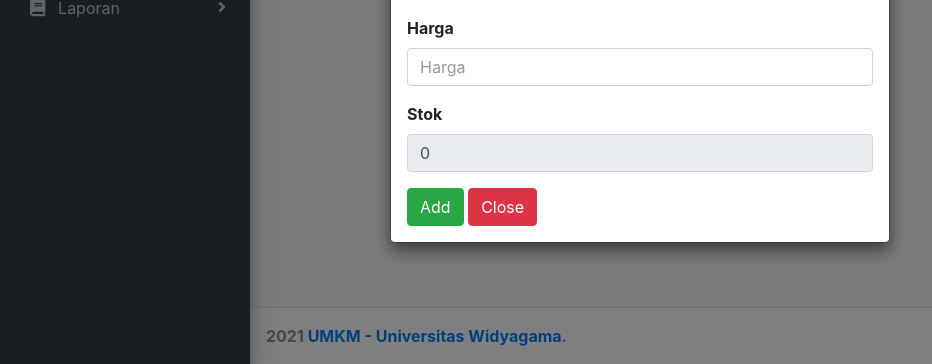
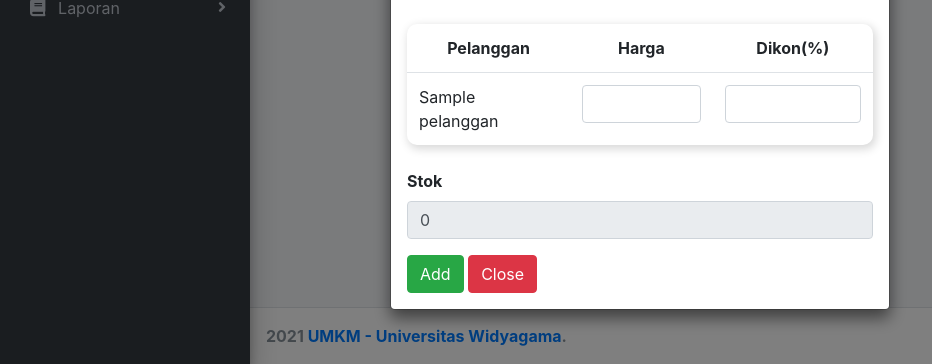
Before and after one commit to alifahfathonah/umkm_uwg, a CodeIgniter app: page /database/produk in a window 1280 px wide, after a click on "Add". Shown: the part 436-800 px from the top of the page, without its empty margins (0-932 px from the left). Run offline with CodeIgniter, Linux system fonts and the light colour scheme; a user stored in the database is signed in; tables that the repository leaves empty hold one stand-in row (values such as "Sample post"); some libraries are stand-ins or nearby versions.

Commit message:
update produk by pelanggan

```diff
--- a/application/controllers/Produk.php
+++ b/application/controllers/Produk.php
@@ -9,12 +9,16 @@ class Produk extends CI_Controller {
 		if ($this->session->userdata('status') !== 'login' ) {
 			redirect('/');
 		}
-		$this->load->model('produk_model');
+		$this->load->model([
+			'produk_model',
+			'pelanggan_model'
+		]);
 	}
 
 	public function index()
 	{
-		$this->load->view('produk');
+		$d['tipe_pelanggan'] = $this->pelanggan_model->get_tipe();
+		$this->load->view('produk', $d);
 	}
 
 	public function read()
@@ -48,9 +52,22 @@ class Produk extends CI_Controller {
 			'nama_produk' => $this->input->post('nama_produk'),
 			'satuan' => $this->input->post('satuan'),
 			'kategori' => $this->input->post('kategori'),
-			'harga' => $this->input->post('harga'),
 			'stok' => $this->input->post('stok')
 		);
+
+		$tipe_pelanggan = $this->pelanggan_model->get_tipe();
+		if(!empty($tipe_pelanggan)){
+			foreach($tipe_pelanggan as $key => $value){
+				$pelanggan = strtolower($value->nama);
+				$data["pelanggan"][] = [
+					"tipe" => $value->id,
+					"id" => $this->input->post("id".$pelanggan),
+					"harga" => $this->input->post("harga_".$pelanggan),
+					"diskon" => $this->input->post("diskon_".$pelanggan),
+				];
+			}
+		}
+
 		if ($this->produk_model->create($data)) {
 			echo json_encode($data);
 		}
@@ -75,6 +92,20 @@ class Produk extends CI_Controller {
 			'harga' => $this->input->post('harga'),
 			'stok' => $this->input->post('stok')
 		);
+
+		$tipe_pelanggan = $this->pelanggan_model->get_tipe();
+		if(!empty($tipe_pelanggan)){
+			foreach($tipe_pelanggan as $key => $value){
+				$pelanggan = strtolower($value->nama);
+				$data["pelanggan"][] = [
+					"tipe" => $value->id,
+					"id" => $this->input->post("id".$pelanggan),
+					"harga" => $this->input->post("harga_".$pelanggan),
+					"diskon" => $this->input->post("diskon_".$pelanggan),
+				];
+			}
+		}
+
 		if ($this->produk_model->update($id,$data)) {
 			echo json_encode('sukses');
 		}
--- a/application/models/Produk_model.php
+++ b/application/models/Produk_model.php
@@ -7,37 +7,111 @@ class Produk_model extends CI_Model {
 
 	public function create($data)
 	{
-		return $this->db->insert($this->table, $data);
+		$pelanggan = $data["pelanggan"];
+		unset($data["pelanggan"]);
+
+		$this->db->insert($this->table, $data);
+		$produk_id = $this->db->insert_id();
+
+		if($produk_id){
+			if(!empty($pelanggan)){
+				foreach($pelanggan as $key => $value){
+					$this->db->insert("tipe_produk_pelanggan",[
+						"produk" => $produk_id,
+						"tipe" => $value["tipe"],
+						"harga" => $value["harga"],
+						"diskon" => $value["diskon"],
+					]);
+				}
+			}
+
+			return $produk_id;
+		}else{
+			return;
+		}
 	}
 
 	public function read()
 	{
-		$this->db->select('produk.id, produk.barcode, produk.nama_produk, produk.harga, produk.stok, kategori_produk.kategori, satuan_produk.satuan');
-		$this->db->from($this->table);
-		$this->db->join('kategori_produk', 'produk.kategori = kategori_produk.id');
-		$this->db->join('satuan_produk', 'produk.satuan = satuan_produk.id');
+		$this->db->select('produk.id, produk.barcode, produk.nama_produk, tipe_pelanggan.nama pelanggan, tipe_produk_pelanggan.harga, tipe_produk_pelanggan.diskon, produk.stok, kategori_produk.kategori, satuan_produk.satuan')
+		->from($this->table)
+		->join('tipe_produk_pelanggan', 'produk.id = tipe_produk_pelanggan.produk', 'left')
+		->join('tipe_pelanggan', 'tipe_pelanggan.id = tipe_produk_pelanggan.tipe', 'left')
+		->join('kategori_produk', 'produk.kategori = kategori_produk.id', 'left')
+		->join('satuan_produk', 'produk.satuan = satuan_produk.id', 'left');
+
 		return $this->db->get();
 	}
 
 	public function update($id, $data)
 	{
+		$pelanggan = $data["pelanggan"];
+		unset($data["pelanggan"]);
+
 		$this->db->where('id', $id);
-		return $this->db->update($this->table, $data);
+		$q = $this->db->update($this->table, $data);
+
+		print_r($this->db->affected_rows());
+		exit;
+		if($q){
+			if(!empty($pelanggan)){
+				foreach($pelanggan as $key => $value){
+					$detail = $this->db->get_where('tipe_produk_pelanggan', ["id"=>$value["id"]]);
+					if($detail && $value["id"]){
+						$this->db->where('id', $value["id"])->update("tipe_produk_pelanggan",[
+							"produk" => $produk_id,
+							"tipe" => $value["tipe"],
+							"harga" => $value["harga"],
+							"diskon" => $value["diskon"],
+						]);
+					}else{
+						$this->db->insert("tipe_produk_pelanggan",[
+							"produk" => $produk_id,
+							"tipe" => $value["tipe"],
+							"harga" => $value["harga"],
+							"diskon" => $value["diskon"],
+						]);
+					}
+				}
+			}
+
+			return $produk_id;
+		}else{
+			return;
+		}
 	}
 
 	public function delete($id)
 	{
-		$this->db->where('id', $id);
-		return $this->db->delete($this->table);
+		$this->db->trans_start();
+
+		$this->db->where('id', $id)
+		->delete($this->table);
+
+		if($this->db->affected_rows() > 0){
+			$this->db->where('produk', $id)->delete("tipe_produk_pelanggan");
+		}
+
+		if($this->db->trans_status() === FALSE){
+			$this->db->trans_rollback();
+			return;
+		}else{
+			$this->db->trans_complete();
+			print_r($this->db->trans_complete());
+			return true;
+		}
 	}
 
 	public function getProduk($id)
 	{
-		$this->db->select('produk.id, produk.barcode, produk.nama_produk, produk.harga, produk.stok, kategori_produk.id as kategori_id, kategori_produk.kategori, satuan_produk.id as satuan_id, satuan_produk.satuan');
-		$this->db->from($this->table);
-		$this->db->join('kategori_produk', 'produk.kategori = kategori_produk.id');
-		$this->db->join('satuan_produk', 'produk.satuan = satuan_produk.id');
-		$this->db->where('produk.id', $id);
+		$this->db->select('produk.id, produk.barcode, produk.nama_produk, tipe_pelanggan.nama pelanggan, tipe_produk_pelanggan.harga, tipe_produk_pelanggan.diskon, produk.stok, kategori_produk.kategori, satuan_produk.satuan')
+		->from($this->table)
+		->join('tipe_produk_pelanggan', 'produk.id = tipe_produk_pelanggan.produk', 'left')
+		->join('tipe_pelanggan', 'tipe_pelanggan.id = tipe_produk_pelanggan.tipe', 'left')
+		->join('kategori_produk', 'produk.kategori = kategori_produk.id', 'left')
+		->join('satuan_produk', 'produk.satuan = satuan_produk.id', 'left')
+		->where('produk.id', $id);
+
 		return $this->db->get();
 	}
 
--- a/application/views/produk.php
+++ b/application/views/produk.php
@@ -12,6 +12,16 @@
   <link rel="stylesheet" href="<?php echo base_url('assets/vendor/adminlte/plugins/select2/css/select2.min.css') ?>">
   <link rel="stylesheet" href="<?php echo base_url('assets/vendor/adminlte/plugins/select2-bootstrap4-theme/select2-bootstrap4.min.css') ?>">
   <?php $this->load->view('partials/head'); ?>
+  <style>
+    .my-table{
+      box-shadow: 2px 3px 10px 1px #d8d8d8;
+      border-radius: 10px;
+    }
+
+    .my-table > thead > tr > th{
+      border: none;
+    }
+  </style>
 </head>
 <body class="hold-transition sidebar-mini layout-fixed">
 <div class="wrapper">
@@ -94,9 +104,29 @@
         <label>Kategori</label>
         <select name="kategori" id="kategori" class="form-control select2" required></select>
       </div>
-      <div class="form-group">
-        <label>Harga</label>
-        <input type="text" class="form-control" placeholder="Harga" name="harga" required>
+      <div class="form-group my-4">
+        <table class="table my-table">
+          <thead>
+            <tr>
+              <th class="text-center" width="35%">Pelanggan</th>
+              <th class="text-center">Harga</th>
+              <th class="text-center">Dikon(%)</th>
+            </tr>
+          </thead>
+          <tbody>
+            <?php foreach($tipe_pelanggan as $key => $value): ?>
+            <tr>
+              <td><?=$value->nama ?></td>
+              <td>
+                <input type="text" class="form-control" name="harga_<?=strtolower($value->nama) ?>" value="">
+              </td>
+              <td>
+                <input type="text" class="form-control" name="diskon_<?=strtolower($value->nama) ?>" value="">
+              </td>
+            </tr>
+            <?php endforeach; ?>
+          </tbody>
+        </table>
       </div>
       <div class="form-group">
         <label>Stok</label>
--- a/db/new_update.sql
+++ b/db/new_update.sql
@@ -3,3 +3,7 @@ ALTER TABLE `pelanggan` DROP `keterangan`;
 ALTER TABLE `pelanggan` ADD `tipe` TINYINT(1) NULL AFTER `telepon`;
 CREATE TABLE `umkm_db`.`tipe_pelanggan` ( `id` INT NOT NULL AUTO_INCREMENT , `nama` VARCHAR(50) NOT NULL , PRIMARY KEY (`id`)) ENGINE = InnoDB;
 INSERT INTO `tipe_pelanggan` (`id`, `nama`) VALUES (NULL, 'Konsumen'), (NULL, 'Reseller'), (NULL, 'Agen'), (NULL, 'Dropshiper'), (NULL, 'Distributor')
+
+-- Tipe Produk
+ALTER TABLE `produk` DROP `harga`;
+CREATE TABLE `umkm_db`.`tipe_produk_pelanggan` ( `id` INT NOT NULL AUTO_INCREMENT , `produk` INT NOT NULL , `tipe` TINYINT(1) NOT NULL , `harga` DOUBLE NOT NULL , `diskon` DOUBLE NULL , PRIMARY KEY (`id`)) ENGINE = InnoDB;
```
